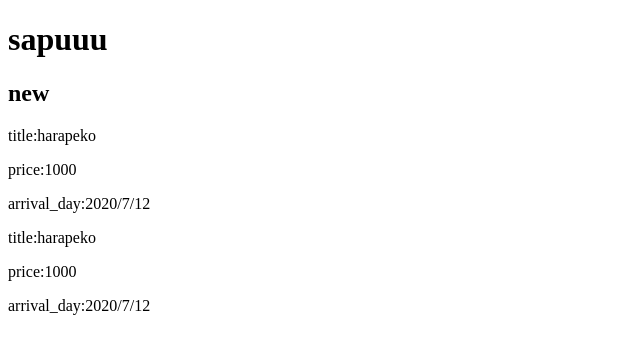
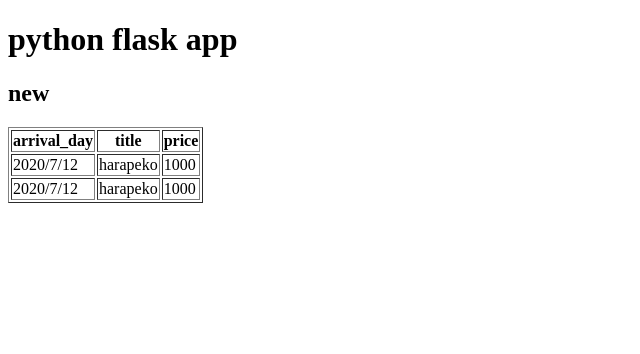
Before and after one commit to nikotamajapan/Python-Flask-app, a Flask app: page / in a window 1280 px wide. Shown: the top 354 px of the page, without its empty margins (0-640 px from the left). Run offline with Flask 3, Linux system fonts and the light colour scheme.

Commit message:
html add table

```diff
--- a/flaskr/templates/index.html
+++ b/flaskr/templates/index.html
@@ -6,14 +6,23 @@
     <title>Document</title>
 </head>
 <body>
-    <h1>sapuuu</h1>
+    <h1>python flask app </h1>
     <h2>new</h2>
-    {% for book in books %}
 
-    <p>title:{{ book.title }}</p>
-    <p>price:{{ book.price }}</p>
-    <p>arrival_day:{{ book.arrival_day }}</p>
+        <table border="1">
+            <tr>
+                <th>arrival_day</th>
+                <th>title</th>
+                <th>price</th>
+            </tr>
+            {% for book in books %}
+            <tr>
+                <td>{{ book.arrival_day }}</td>
+                <td>{{ book.title }}</td>
+                <td>{{ book.price }}</td>
+            </tr>
+            {% endfor %}
 
-    {% endfor %}
+        </table>
 </body>
 </html>
```
